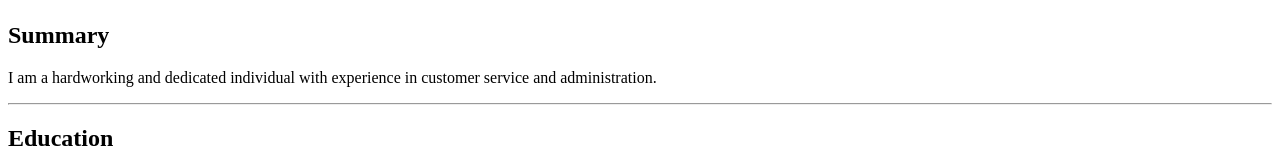
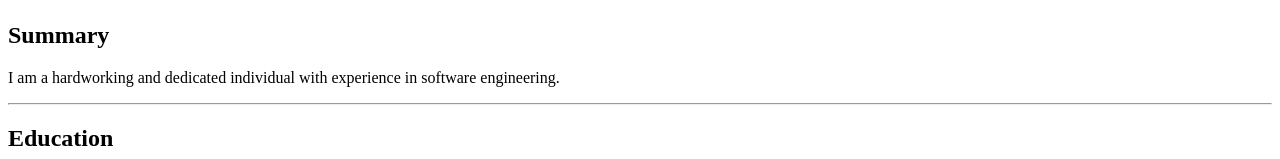
Before and after one commit to Mayavi07/Ankit-Resume, a plain HTML site: page index.html in a window 1280 px wide. Shown: the part 232-391 px from the top of the page. Drawn offline with Linux system fonts and the light colour scheme.

Commit message:
Update index.html

```diff
--- a/index.html
+++ b/index.html
@@ -9,7 +9,7 @@
     <h1>Ankit Raj</h1>
     <img src="Ankit Raj.jpg" height="150px">
     <h2>Summary</h2>
-    <p>I am a hardworking and dedicated individual with experience in customer service and administration.</p>
+    <p>I am a hardworking and dedicated individual with experience in software engineering.</p>
     <hr />
     <h2>Education</h2>
     <ul>
```
